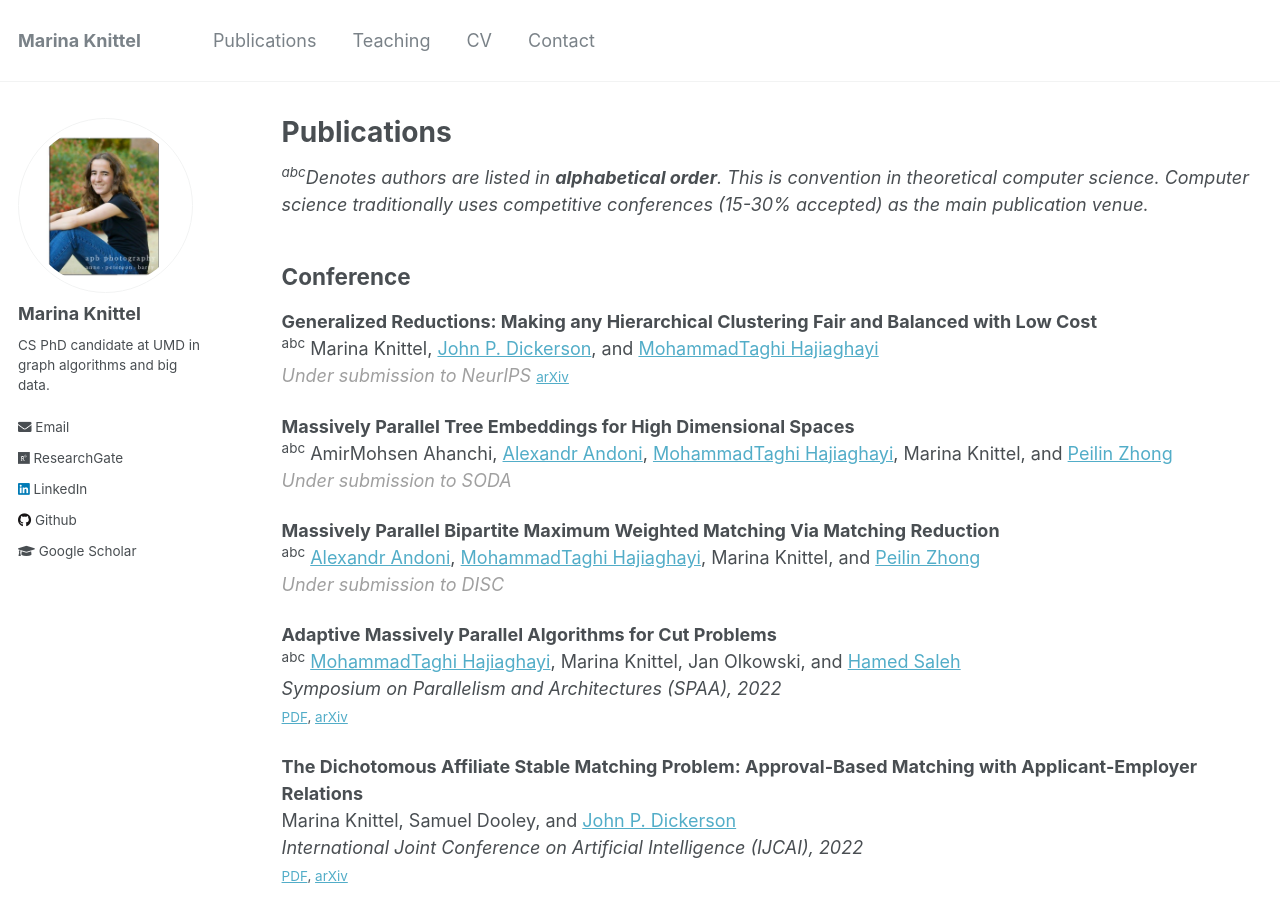
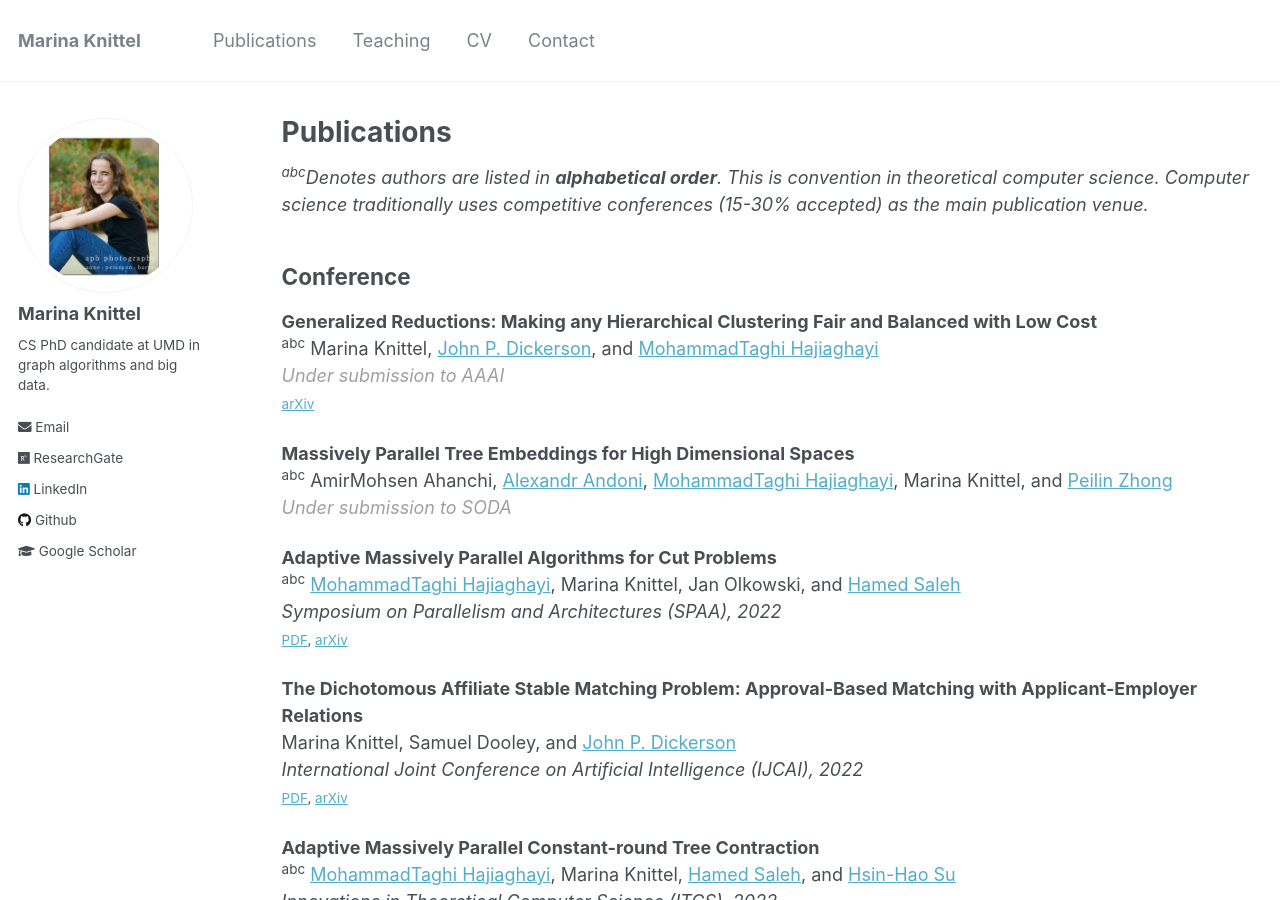
Before and after one commit to mknittel/mknittel.github.io, a Jekyll site: the page built from _pages/publications.md, in a window 1280 px wide and 900 px high. Built offline with Jekyll 4.4.1, drawn with Linux system fonts in a browser that asks for light colours.

Commit message:
Updating for Oct 22

```diff
--- a/_pages/publications.md
+++ b/_pages/publications.md
@@ -25,16 +25,12 @@
 ## Conference
 **Generalized Reductions: Making any Hierarchical Clustering Fair and Balanced with Low Cost**<br/>
 <sup>abc</sup> Marina Knittel, [John P. Dickerson](http://jpdickerson.com/), and [MohammadTaghi Hajiaghayi](https://www.cs.umd.edu/~hajiagha/)<br/>
-<span style="color:#A0A0A0">*Under submission to NeurIPS*</span>
+<span style="color:#A0A0A0">*Under submission to AAAI*</span><br/>
 <small>[arXiv](https://arxiv.org/abs/2205.14198)</small>
 
 **Massively Parallel Tree Embeddings for High Dimensional Spaces**<br/>
 <sup>abc</sup> AmirMohsen Ahanchi, [Alexandr Andoni](http://www.cs.columbia.edu/~andoni/), [MohammadTaghi Hajiaghayi](https://www.cs.umd.edu/~hajiagha/), Marina Knittel, and [Peilin Zhong](http://www.cs.columbia.edu/~peilin/)<br/>
 <span style="color:#A0A0A0">*Under submission to SODA*</span>
-
-**Massively Parallel Bipartite Maximum Weighted Matching Via Matching Reduction**<br/>
-<sup>abc</sup> [Alexandr Andoni](http://www.cs.columbia.edu/~andoni/), [MohammadTaghi Hajiaghayi](https://www.cs.umd.edu/~hajiagha/), Marina Knittel, and [Peilin Zhong](http://www.cs.columbia.edu/~peilin/)<br/>
-<span style="color:#A0A0A0">*Under submission to DISC*</span>
 
 **Adaptive Massively Parallel Algorithms for Cut Problems**<br/>
 <sup>abc</sup> [MohammadTaghi Hajiaghayi](https://www.cs.umd.edu/~hajiagha/), Marina Knittel, Jan Olkowski, and [Hamed Saleh](https://www.cs.umd.edu/~hamed/)<br/>
```
Also changed, not shown: _pages/about.md (+2 -2 lines), _pages/teaching.md (+1 -1 lines).
